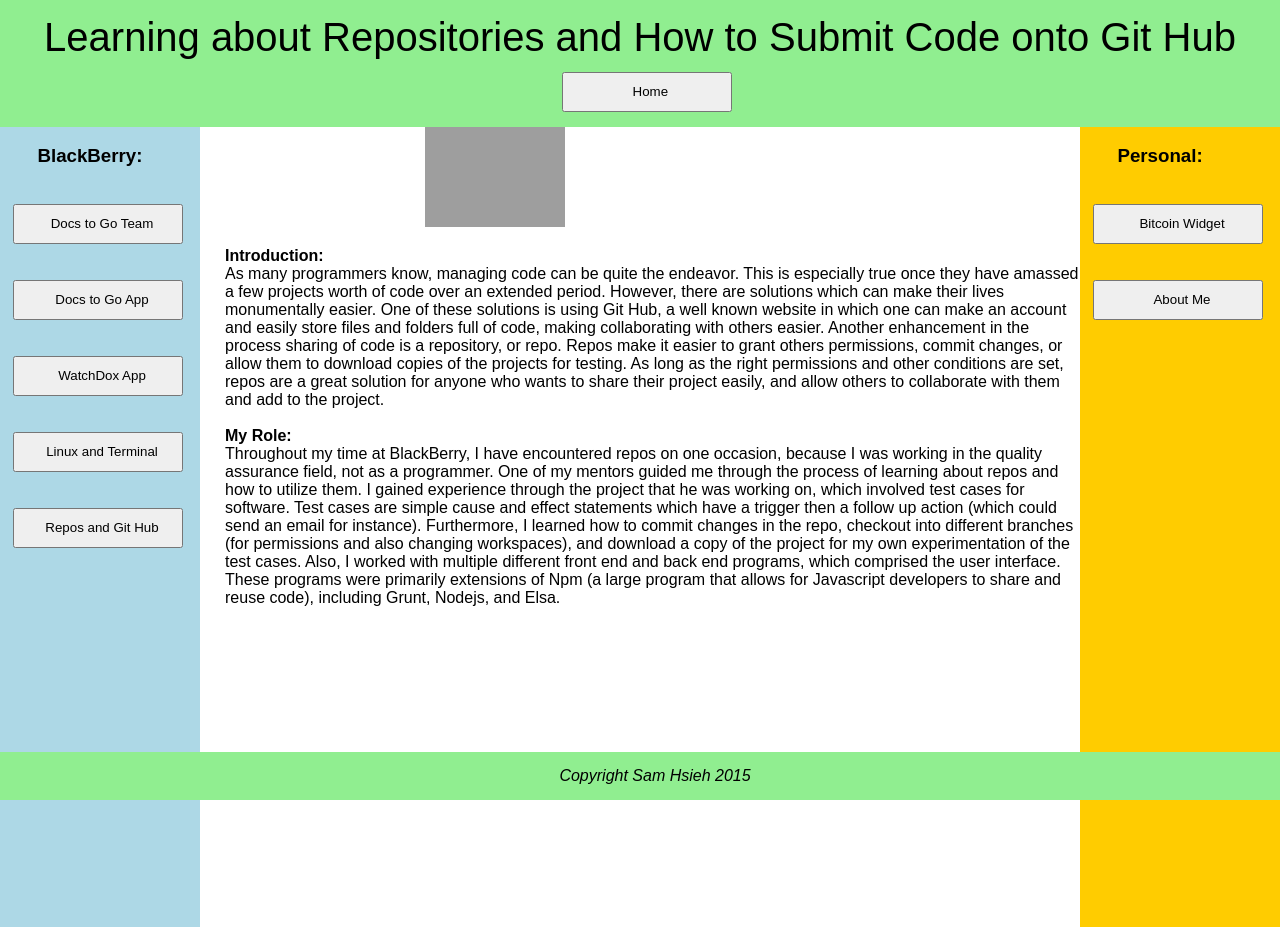
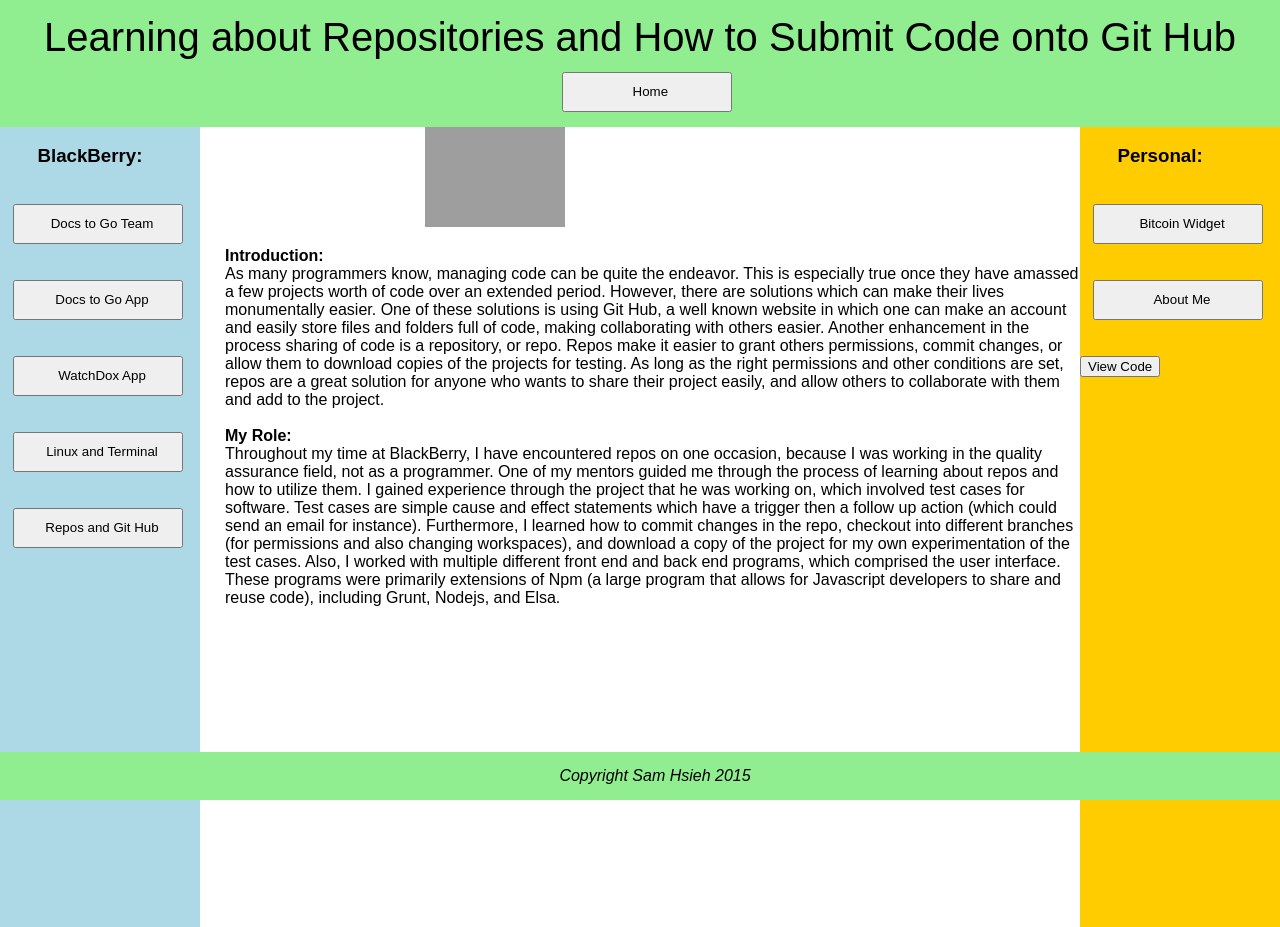
Before and after one commit to homeyboy913/websiteCode, a plain HTML site: page ReposandGitHub.html in a window 1280 px wide. Drawn offline with Linux system fonts and the light colour scheme; grey boxes are pictures that could not be loaded.

Commit message:
Update ReposandGitHub.html

```diff
--- a/ReposandGitHub.html
+++ b/ReposandGitHub.html
@@ -38,6 +38,11 @@
     <br>
     <br>
     <form method="link" action="aboutMe.html"><input type="submit" id="button7" value="About Me"></form>
+    <br>
+    <br>
+    <form action="https://github.com/homeyboy913/petulant-lana">
+        <input type="submit" id="button8" value="View Code">
+    </form>
 </div>
 
 <img style="margin-left:225px; width:140px;height:100px" src="http://tinyurl.com/oydb79x" alt="ERROR: Please update your browser">
```
